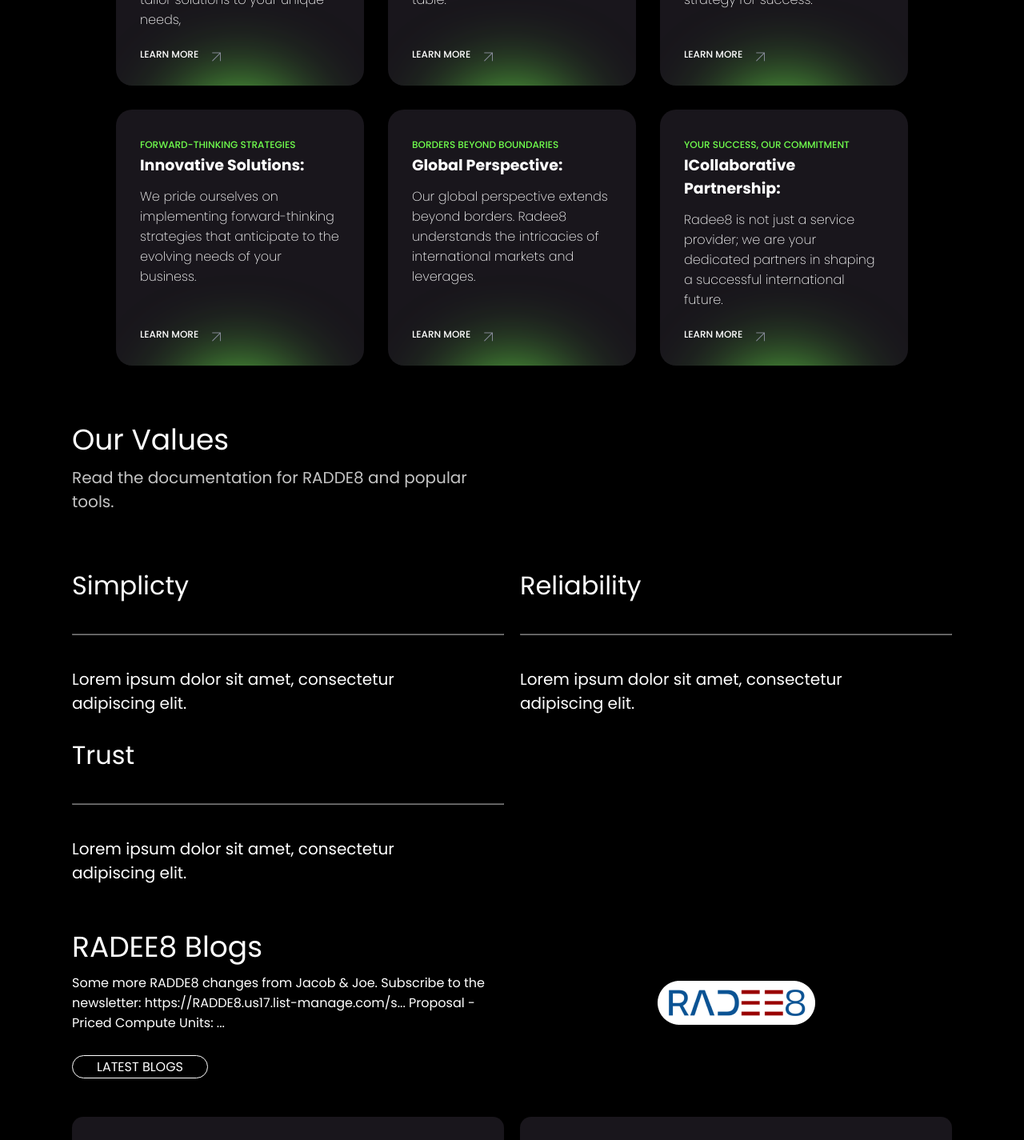
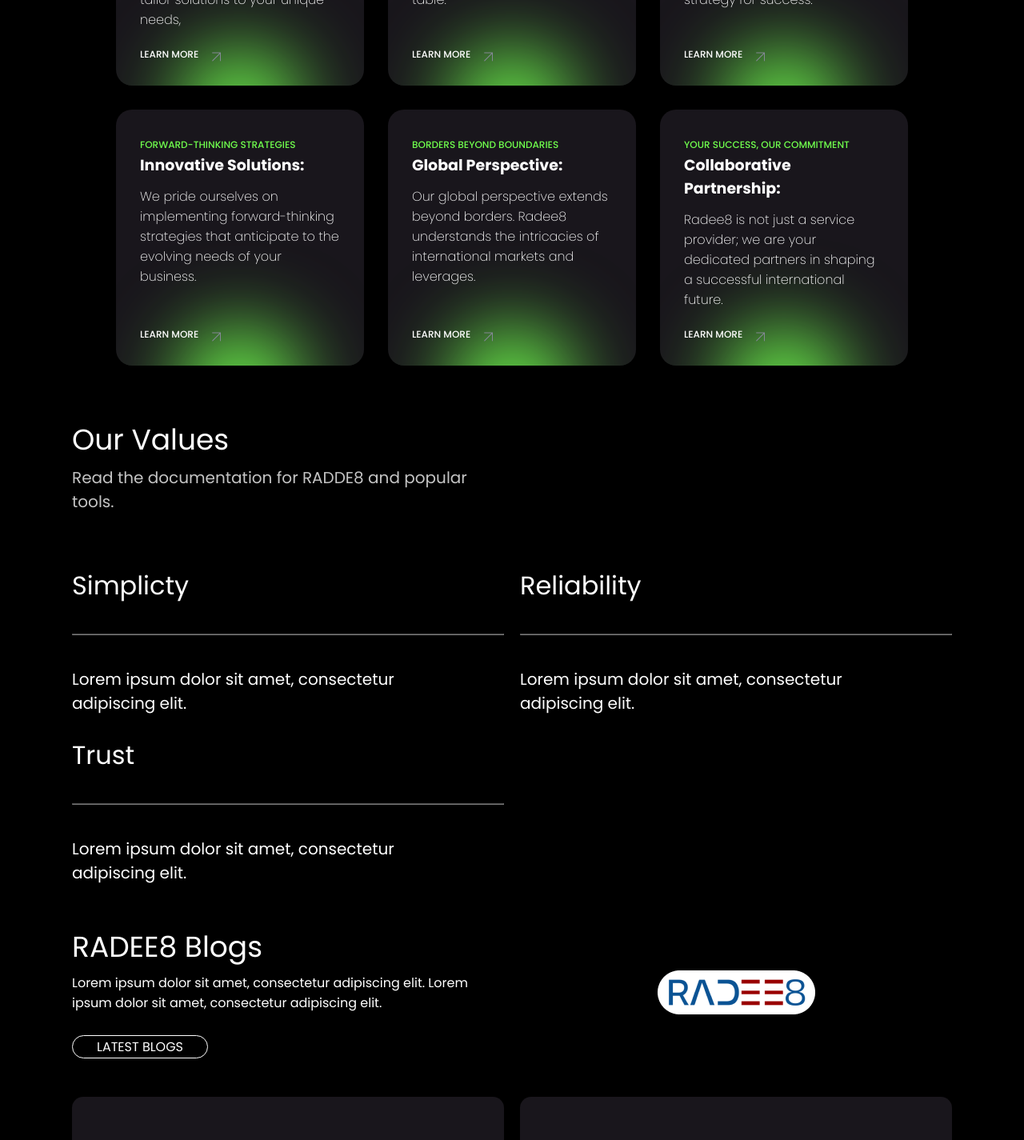
Before and after one commit to sumitsharma37712/radee8, a React (Create React App) app: page / in a window 1280 px wide. Shown: the part 3160-4585 px from the top of the page at 80% size. Built offline with nearby package versions, Linux system fonts and the light colour scheme.

Commit message:
changestyle

```diff
--- a/src/pages/home/Home.css
+++ b/src/pages/home/Home.css
@@ -182,7 +182,7 @@
   position: absolute;
   bottom: -50%;
   left: 50%;
-  transform: translateX(-50%);
+  transform: translate(-50%, -30%);
   height: 50%;
   width: 50%;
   border-radius: 50%;
@@ -190,7 +190,7 @@
   z-index: -1;
   filter: blur(5rem);
   transition-timing-function: ease-in-out;
-  transition-duration: 300ms;
+  transition-duration: 700ms;
 }
 
 .our-values .wrapper {
@@ -273,7 +273,7 @@
   align-items: center;
   justify-content: center;
   border-radius: 3rem;
-  text-transform: uppercase;
+  text-transform: capitalize;
   border: 0.1rem solid var(--white);
   padding: 0.8rem 3rem;
 }
@@ -540,6 +540,7 @@
   }
   .herosecond .hero-text{
     display: flex;
+
     position: absolute;
     /* top: 30px; */
   }
@@ -550,9 +551,9 @@
     padding: 16px 0px;
   }
   .hero p{
-    font-size: 16px;
+    font-size: 14px;
   }
   .hero-text .inner h1{
-    font-size: 3rem;
+    font-size: 2.8rem;
   }
 }
--- a/src/pages/home/Home.js
+++ b/src/pages/home/Home.js
@@ -278,7 +278,7 @@
             />
             <Card
               slogan="Your Success, Our Commitment"
-              title="ICollaborative Partnership:"
+              title="Collaborative Partnership:"
               description="Radee8 is not just a service provider; we are your dedicated partners in shaping a successful international future."
               link="#"
             />
@@ -343,9 +343,7 @@
               >
                 <h3>RADEE8 Blogs</h3>
                 <p>
-                  Some more RADDE8 changes from Jacob & Joe. Subscribe to the
-                  newsletter: https://RADDE8.us17.list-manage.com/s... Proposal
-                  - Priced Compute Units: ...
+                  Lorem ipsum dolor sit amet, consectetur adipiscing elit. Lorem ipsum dolor sit amet, consectetur adipiscing elit.
                 </p>
                 <Button
                   link="#"
@@ -401,7 +399,7 @@
                 data-aos-duration="1500"
               >
                 <div className="glass">
-                  <h3>Even more resources</h3>
+                  <h3>Let's Connect </h3>
                   <p>
                     More videos, more episodes. Discussions between industry
                     leaders in both blockchain and technology, our team, and
```
